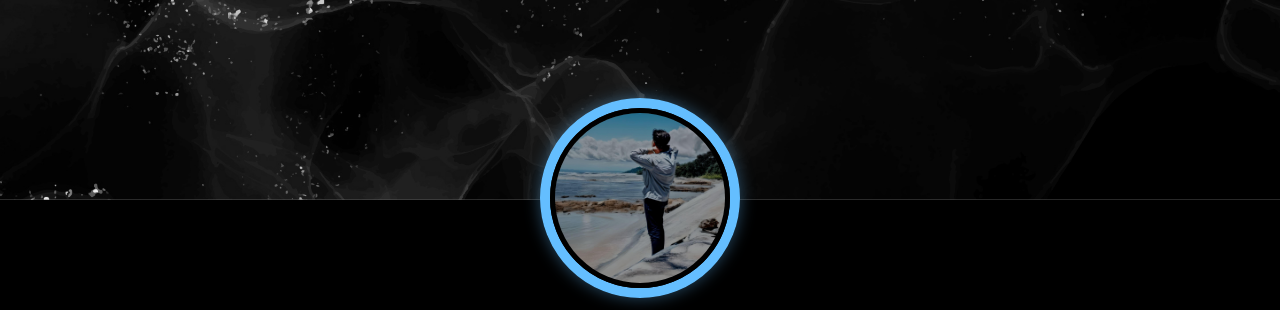
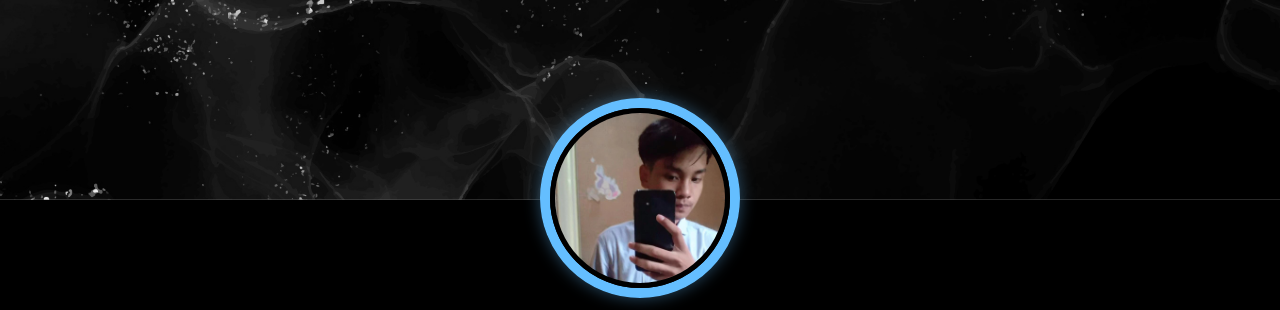
Before and after one commit to Abrazax56/beni, a plain HTML site: page index.html in a window 1280 px wide. Shown: the top 310 px of the page. Drawn offline with nearby package versions, Linux system fonts and the light colour scheme; a script that the page names is missing.

Commit message:
Update index.html

```diff
--- a/index.html
+++ b/index.html
@@ -22,7 +22,7 @@
     </div>
     <div class="profile d-flex flex-column justify-content-center align-items-center p-5">
       <div class="image">
-        <img src="assets/pp.jpg" alt="image" class="img"/>
+        <img src="assets/pp2.jpg" alt="image" class="img"/>
       </div>
       <h1 class="name mt-3"> Beni <img width="40" height="40" src="https://img.icons8.com/color/48/verified-badge.png" alt="verified-badge"/></h1>
       <a class="link" target="_blank" href="https://wattpadformal.github.io/">wattpadformal.github.io</a>
```
